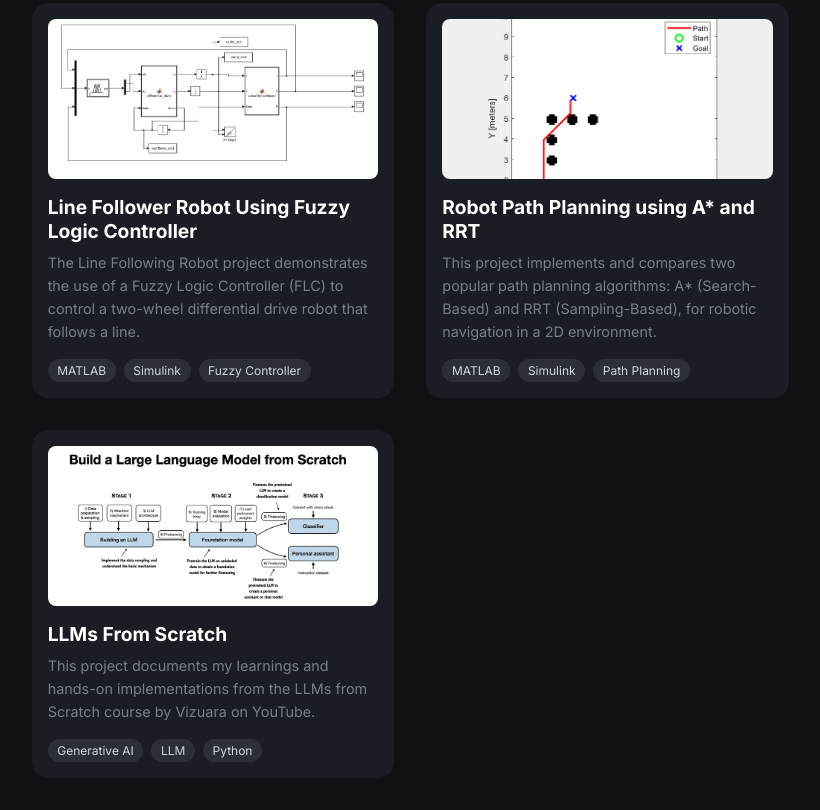
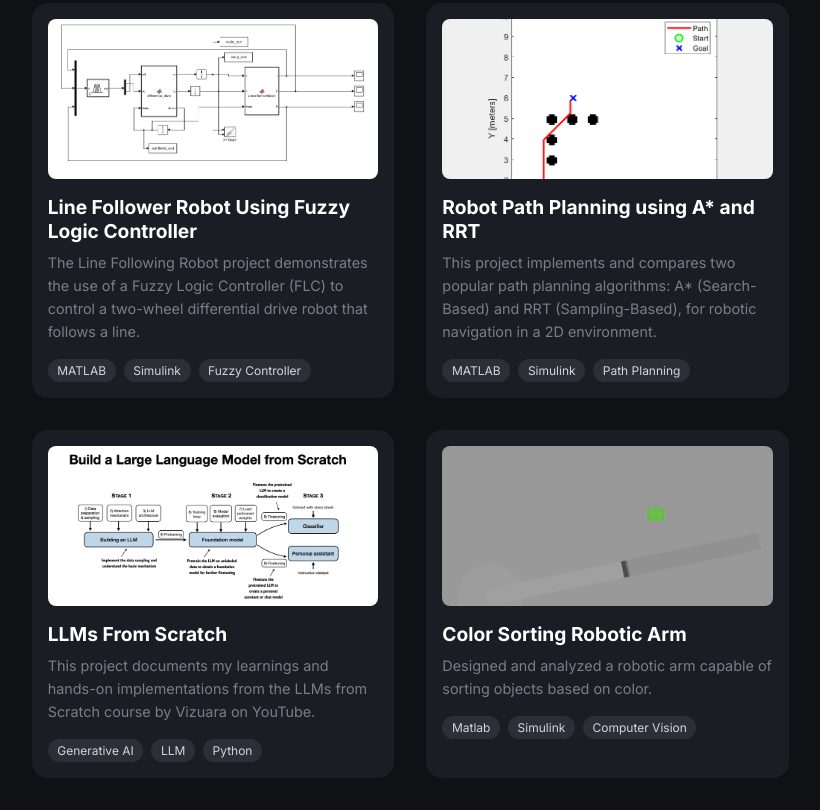
Before and after one commit to aakashvanmali45/aakash-vanmali-portfolio, a plain HTML site: page index.html in a window 1280 px wide. Shown: the part 975-1785 px from the top of the page, without its empty margins (451-1271 px from the left). Drawn offline with Linux system fonts and the light colour scheme.

Commit message:
new Project added

```diff
--- a/index.html
+++ b/index.html
@@ -320,6 +320,17 @@
             </div>
           </a>
 
+          <a class="project-card" href="https://github.com/aakashvanmali45/color-sort-robotic-arm" target="_blank">
+            <img src="images/color_sort.png" alt="Project 6">
+            <h3>Color Sorting Robotic Arm</h3>
+            <p>Designed and analyzed a robotic arm capable of sorting objects based on color.</p>
+            <div class="tech-stack">
+              <span>Matlab</span>
+              <span>Simulink</span>
+              <span>Computer Vision</span>
+            </div>
+          </a>
+
         <!-- Add more project cards here -->
       </div>
     </main>
```
Also changed, not shown: images/color_sort.png (added).
